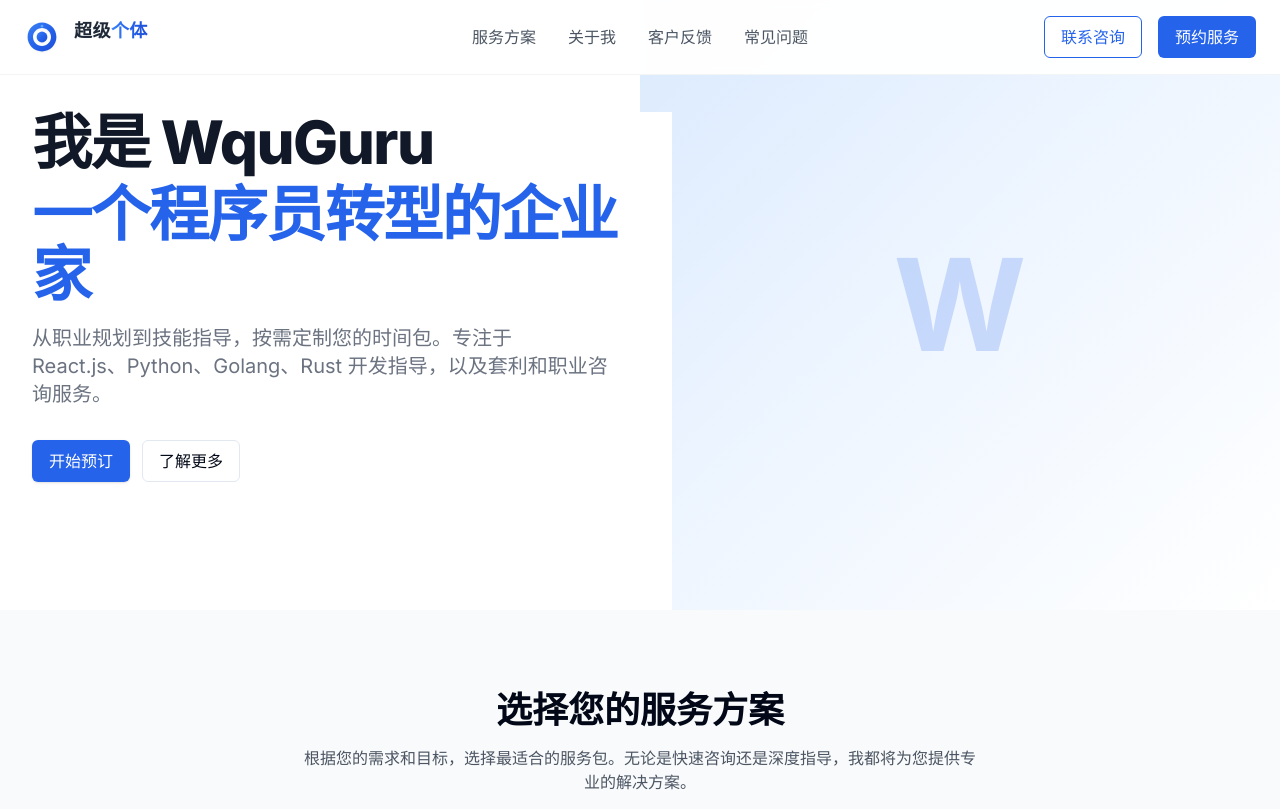
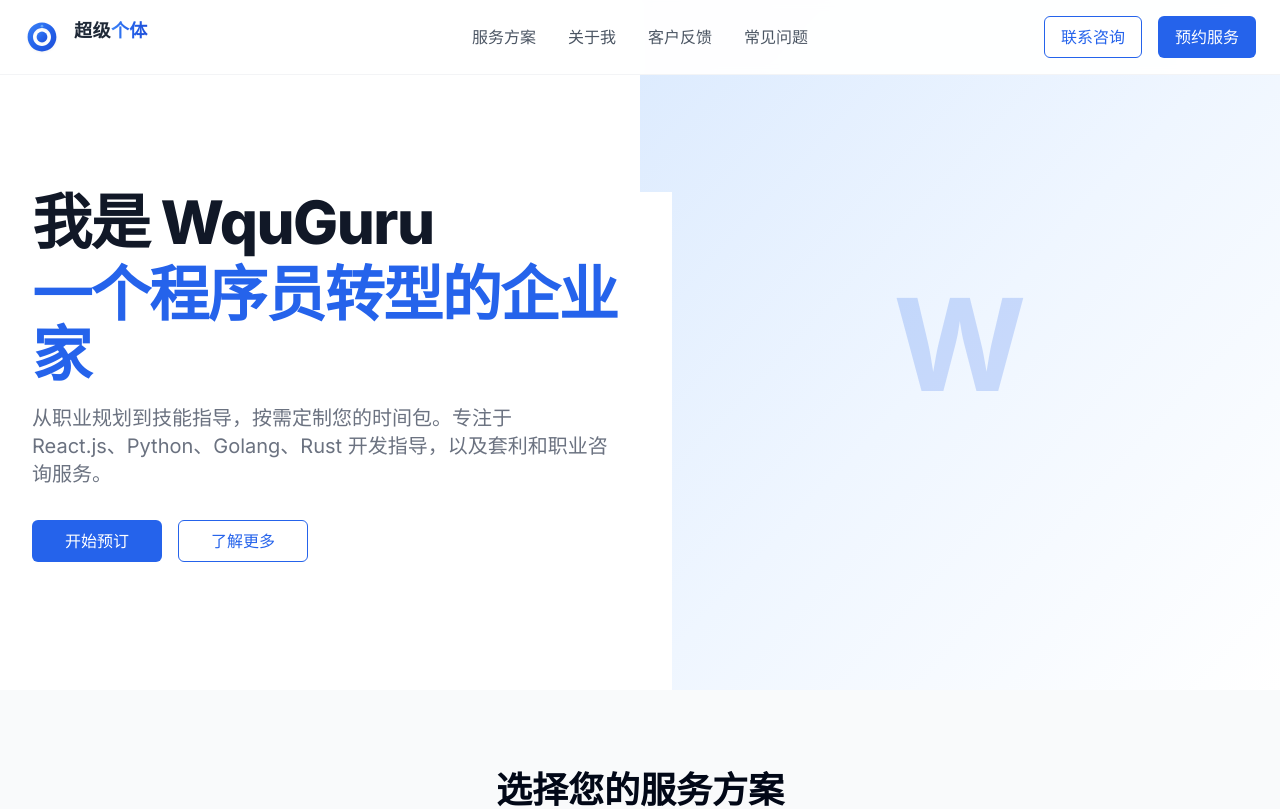
Before and after one commit to wquguru/super-individual, a Next.js app: page / in a window 1280 px wide. Shown: the top 809 px of the page. Built offline with nearby package versions, Linux system fonts and the light colour scheme.

Commit message:
fix button

```diff
--- a/app/components/Hero.tsx
+++ b/app/components/Hero.tsx
@@ -2,7 +2,7 @@ import Button from './Button'
 
 const Hero = () => {
   return (
-    <div className="relative overflow-hidden bg-white">
+    <div className="relative overflow-hidden bg-white pt-16 md:pt-20">
       <div className="max-w-7xl mx-auto">
         <div className="relative z-10 pb-8 bg-white sm:pb-16 md:pb-20 lg:max-w-2xl lg:w-full lg:pb-28 xl:pb-32">
           <main className="mt-10 mx-auto max-w-7xl px-4 sm:mt-12 sm:px-6 md:mt-16 lg:mt-20 lg:px-8 xl:mt-28">
@@ -17,14 +17,14 @@ const Hero = () => {
                 从职业规划到技能指导，按需定制您的时间包。专注于 React.js、Python、Golang、Rust 开发指导，以及套利和职业咨询服务。
               </p>
 
-              <div className="mt-5 sm:mt-8 sm:flex sm:justify-center lg:justify-start">
-                <div className="rounded-md shadow">
-                  <Button variant="primary" size="lg">
+              <div className="mt-8 flex flex-col space-y-4 sm:space-y-0 sm:flex-row sm:justify-center lg:justify-start">
+                <div className="w-full sm:w-auto">
+                  <Button variant="primary" className="w-full justify-center sm:w-auto px-8">
                     开始预订
                   </Button>
                 </div>
-                <div className="mt-3 sm:mt-0 sm:ml-3">
-                  <Button variant="outline" size="lg">
+                <div className="w-full sm:w-auto sm:ml-4">
+                  <Button variant="secondary" className="w-full justify-center sm:w-auto px-8">
                     了解更多
                   </Button>
                 </div>
```
